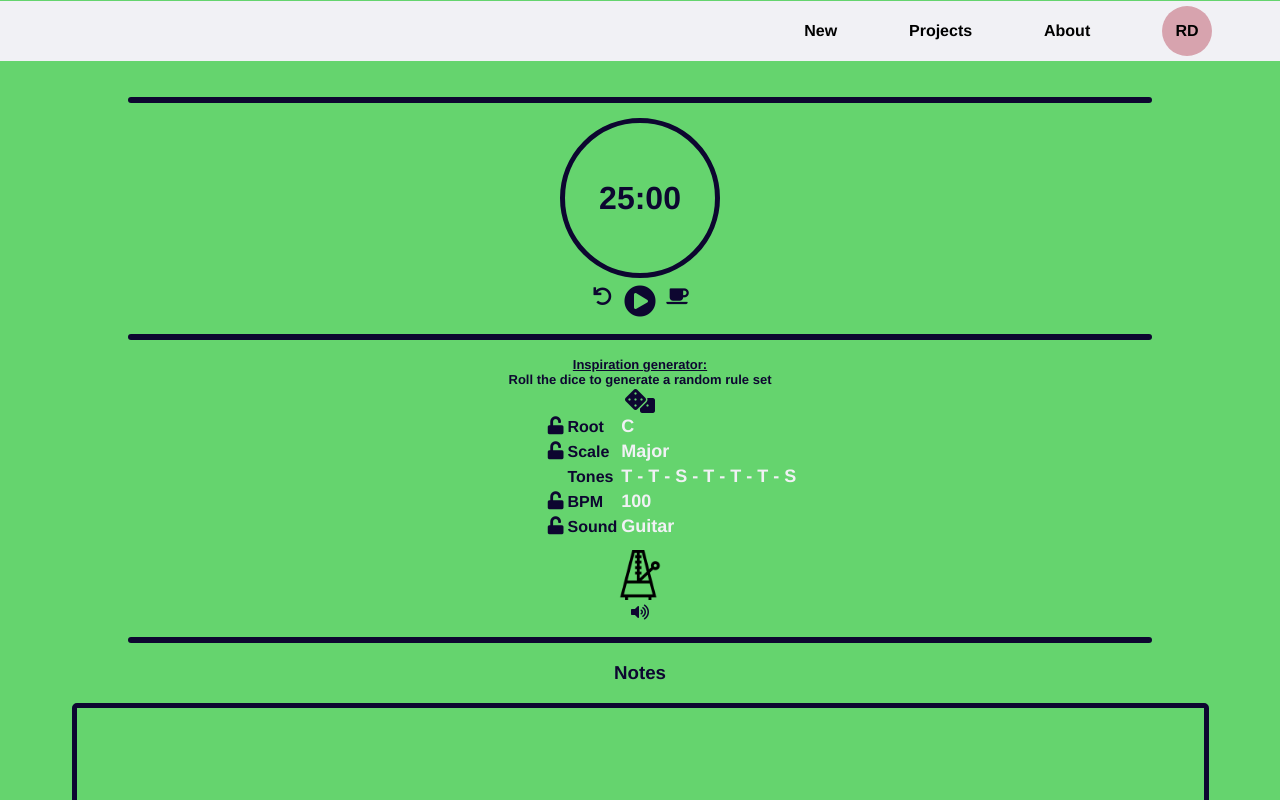
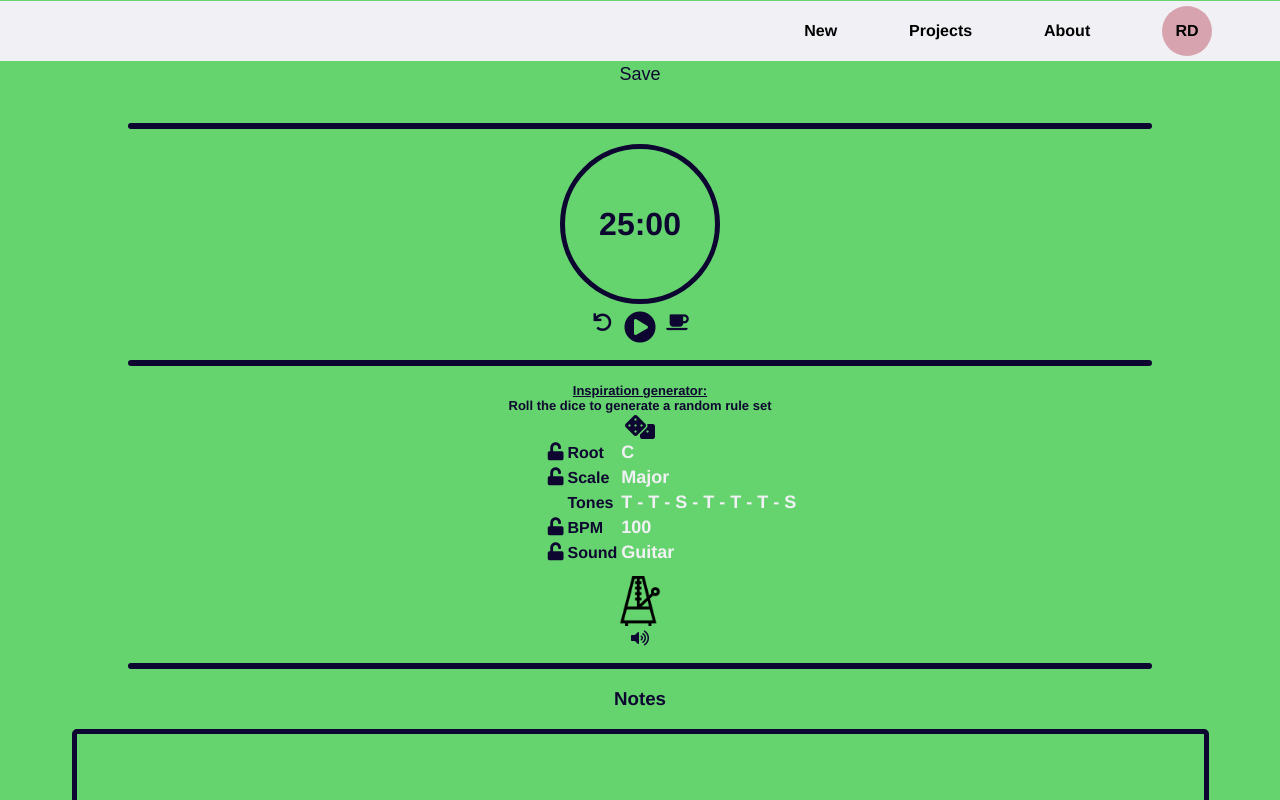
Before and after one commit to fxcircus/ai-music-producer, a React (Create React App) app: page /project in a window 1280 px wide. Shown: the top 800 px of the page. Built offline with nearby package versions, Linux system fonts and the light colour scheme.

Commit message:
request fix

```diff
--- a/src/pages/CurrentProject/CurrentProject.tsx
+++ b/src/pages/CurrentProject/CurrentProject.tsx
@@ -24,16 +24,18 @@ const CurrentProject: FC<LoaderProps> = ({ result }) => {
     const userId = "e2ae9614-aae6-4887-b4a9-3194305d8847" // temp value
 
     // Upload to MongoDB
-    const saveProject = (data: { notesVal: string }) => {
-        const porjectData = {   userId,
-                                result,
-                                notes,
-                                rootEl,
-                                scaleEl,
-                                tonesEl,
-                                bpmEl,
-                                soundEl}
-        uploadProjectToMongo(porjectData)
+    const saveProject = () => {
+        const projectData = {
+            userId:     userId,
+            result:     result,
+            notes:      notes,
+            rootEl:     rootEl,
+            scaleEl:    scaleEl,
+            tonesEl:    tonesEl,
+            bpmEl:      bpmEl,
+            soundEl:    soundEl
+          };
+        uploadProjectToMongo(projectData)
     };
 
     const processResults = (resStr: string): { cardTitle: string, modalText: string }[] => {
@@ -64,6 +66,7 @@ const CurrentProject: FC<LoaderProps> = ({ result }) => {
 
     return (
         <div className="current-project">
+            <button onClick={ () => {saveProject()} }>Save</button>
             <h4>{prefix}</h4>
             <div className="cards-area">
                 {cardsArr.map((cardData, index) => (
```
